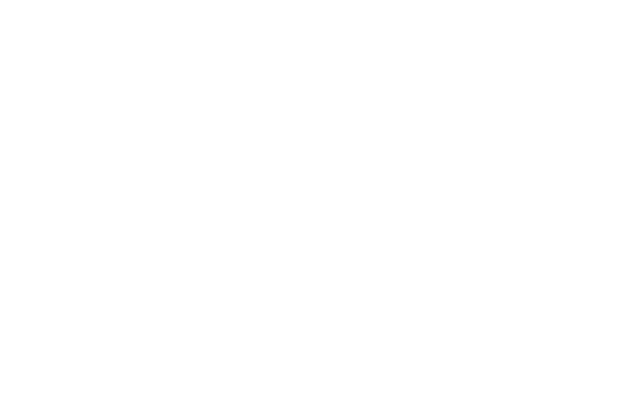
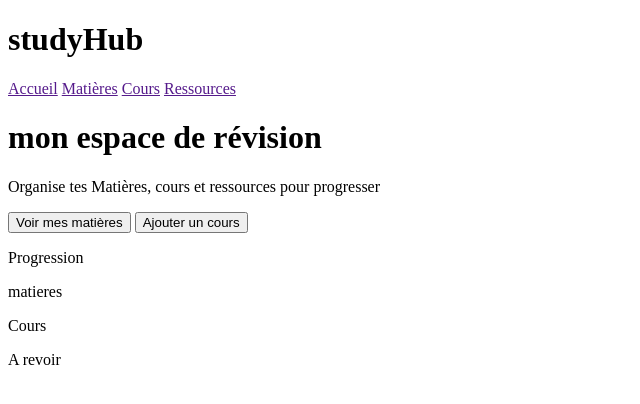
Before and after one commit to hadjer-doua/maquette-studyhub, a plain HTML site: page index.html in a window 1280 px wide. Shown: the whole page, without its empty margins (0-640 px from the left). Drawn offline with Linux system fonts and the light colour scheme.

Commit message:
Ajout de la structure HTML (topbar, hero, stats)

```diff
--- a/index.html
+++ b/index.html
@@ -7,6 +7,38 @@
     <title>studyHub</title>
 </head>
 <body>
-
+    <header class="topbar">
+        <div class="logo">
+            <h1>studyHub</h1>
+        </div>
+        <div class="nav">
+            <a href="">Accueil</a>
+            <a href="">Matières</a>
+            <a href="">Cours</a>
+            <a href="">Ressources</a>
+        </div>
+    </header>
+    <div class="hero">
+        <div class="hero-actions">
+            <h1>mon espace de révision</h1>
+            <p>Organise tes Matières, cours et ressources pour progresser</p>
+            <button>Voir mes matières</button>
+            <button>Ajouter un cours</button>
+        </div>
+        <div class="hero-actions2">
+            <p>Progression</p>
+        </div>
+    </div>
+    <div class="stats">
+        <div class="card">
+            <p>matieres</p>
+        </div>
+        <div class="card_title">
+            <p>Cours</p>
+        </div>
+        <div class="carte_value">
+            <p>A revoir</p>
+        </div>
+    </div>
 </body>
 </html>
```
